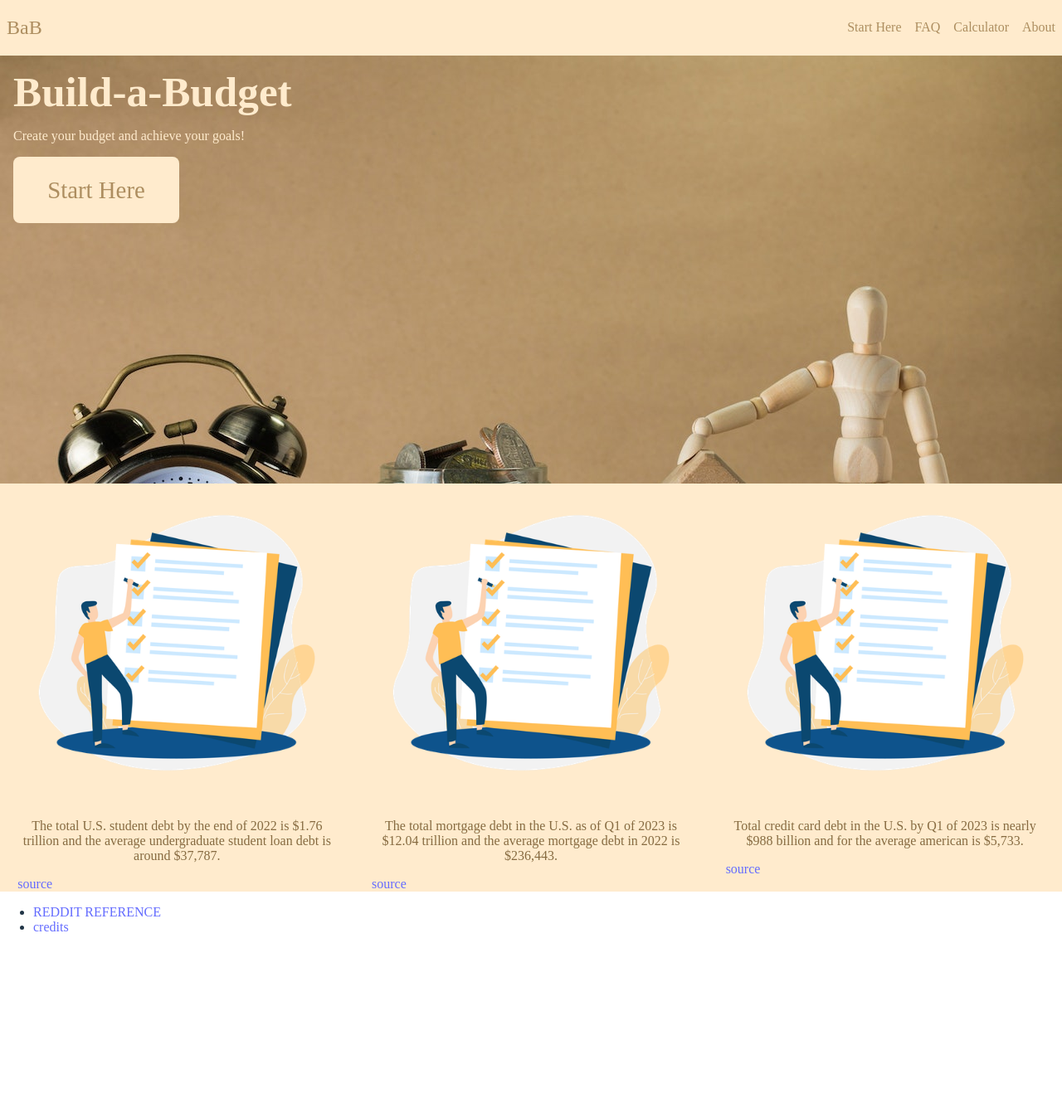
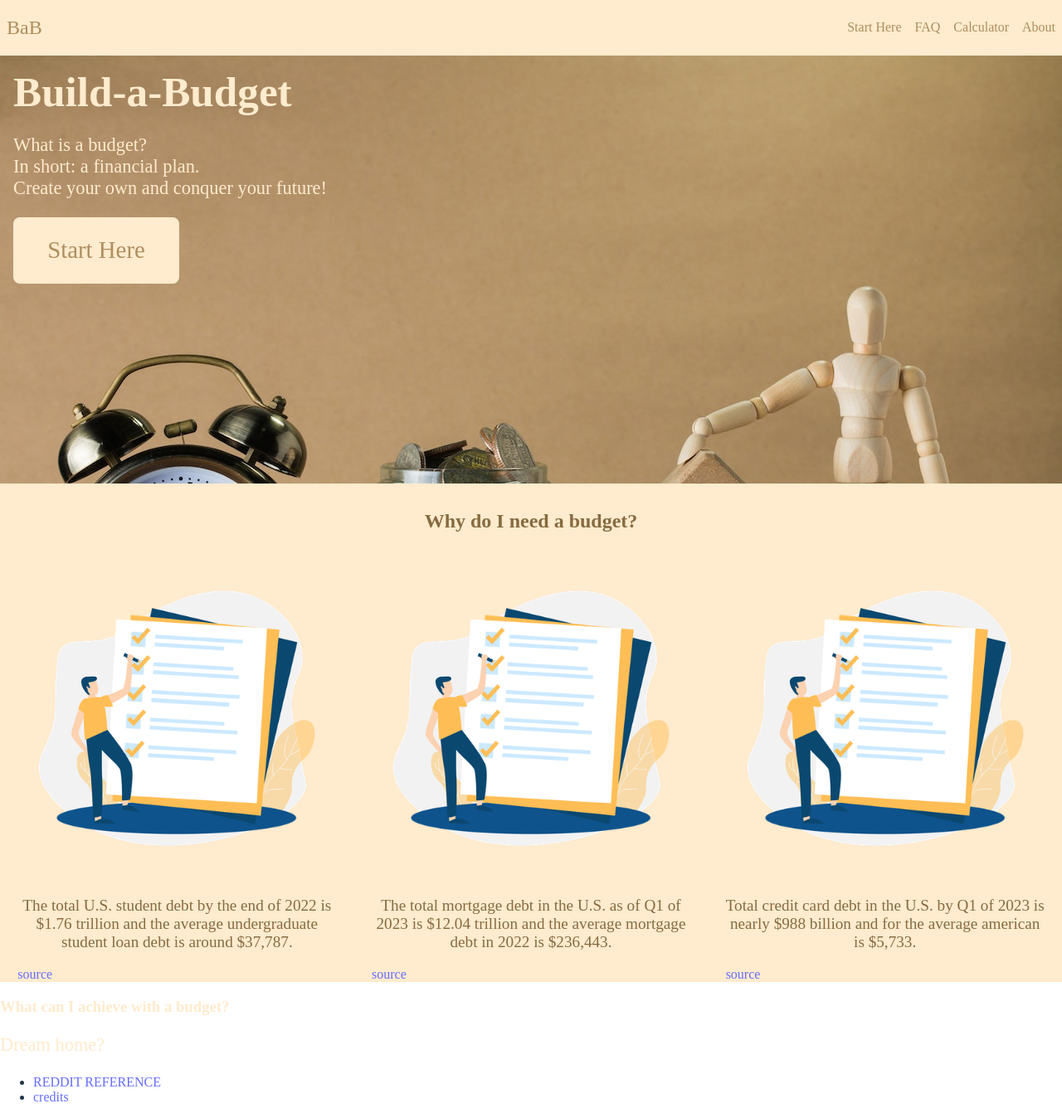
Before and after one commit to doanaminh/build-a-budget, a React (Vite) app in the folder client/: page / in a window 1280 px wide. Shown: the whole page at 83% size. Before the commit the page ends 1143 px from the top, so only its background shows below. Built offline with nearby package versions, Linux system fonts and the light colour scheme.

Commit message:
added comments and organize Home code

```diff
--- a/client/src/App.css
+++ b/client/src/App.css
@@ -91,17 +91,29 @@ PAGES
 .Home h1 {
   margin: 0;
 }
+.Home p {
+  font-size: 1.4rem;
+}
 .homePanel {
+  background-color: blanchedalmond;
+  color: #866b41;
+}
+.homePanel h3 {
+  margin: 0;
+  padding: 2rem 0;
+  text-align: center;
+  font-size: 1.5rem;
+}
+.homePanel .panels {
   display: flex;
   justify-content: space-around;
-  background-color: blanchedalmond;
-  color: #866b41;
 }
 .homePanel article {
   width: 30%;
 }
 .homePanel p {
   text-align: center;
+  font-size: 1.2rem;
 }
 .homePanel img {
   width: 100%;
--- a/client/src/pages/Home.tsx
+++ b/client/src/pages/Home.tsx
@@ -3,11 +3,17 @@ import Button from "../components/Button"
 export default function () {
     return(
         <>
+
+            {/* HERO SECTION */}
             <section className="Home">
                 <main>
                     <h1>Build-a-Budget</h1>
                     <p>
-                        Create your budget and achieve your goals!
+                        What is a budget?
+                        <br />
+                        In short: a financial plan.
+                        <br />
+                         Create your own and conquer your future!
                     </p>
                     <Button
                         backgroundColor="blanchedalmond"
@@ -19,7 +25,11 @@ export default function () {
                         onClick={() => console.log('hello')}
                     />
                 </main>
+
+                {/* STATISTICS PANEL SECTION */}
                 <section className='homePanel'>
+                    <h3>Why do I need a budget?</h3>
+                    <section className='panels'>
                         <article>
                             <img src="/assets/concept-of-to-do-list.png" alt="" />
                             <p>The total U.S. student debt by the end of 2022 is $1.76 trillion and the average undergraduate student loan debt is around $37,787.</p>
@@ -37,6 +47,17 @@ export default function () {
                         </article>
                     </section>
                 </section>
+
+                {/* FURTHER READING */}
+                <section>
+                    <h3>What can I achieve with a budget?</h3>
+                    <article>
+                        <p>
+                            Dream home?
+                        </p>
+                    </article>
+                </section>
+            </section>
             <ul>
                 <li><a href="https://i.imgur.com/u0ocDRI.png" target='_blank'>REDDIT REFERENCE</a></li>
                 <li><a href="/credits">credits</a></li>
```
Lines whose indentation alone changed are shown as unchanged.
